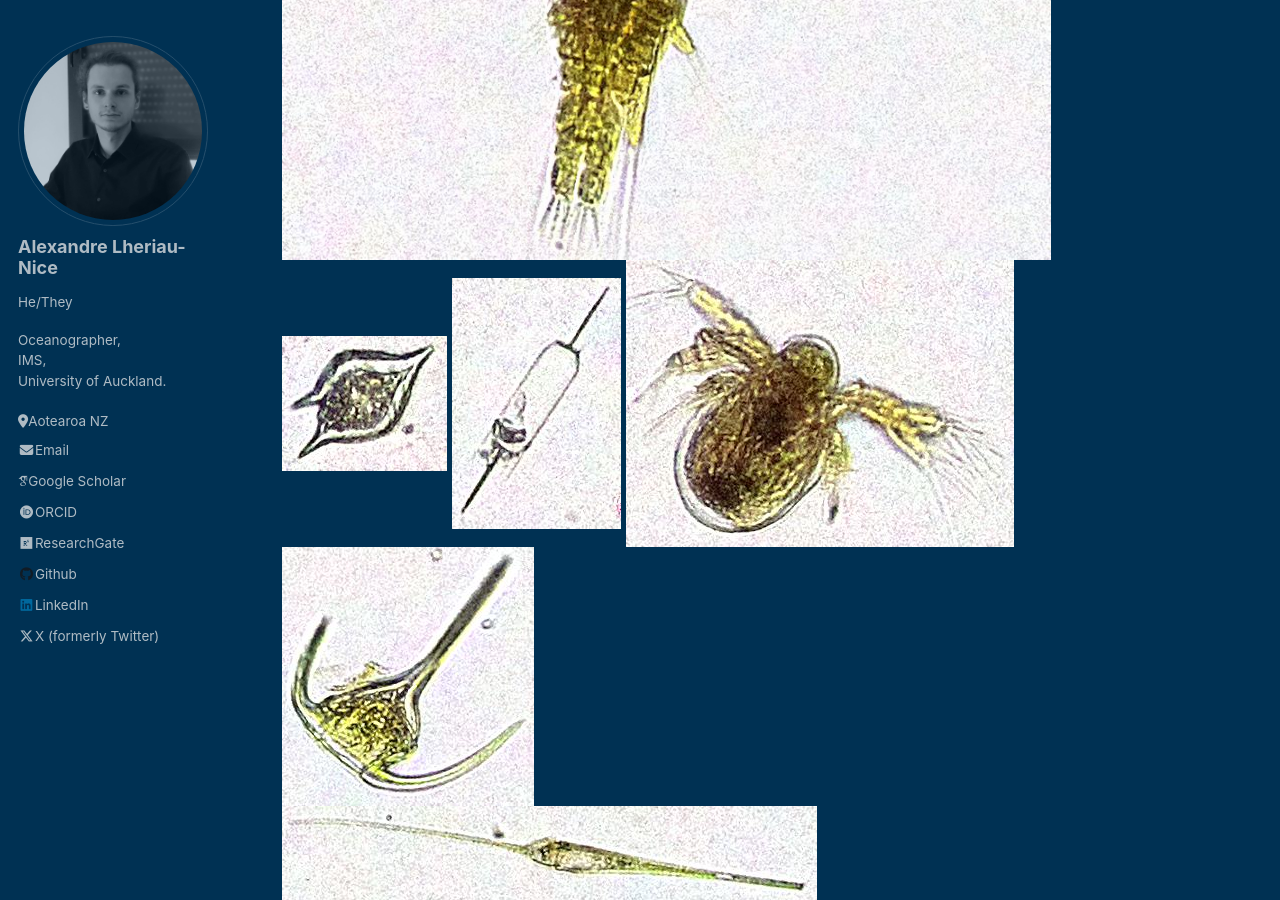
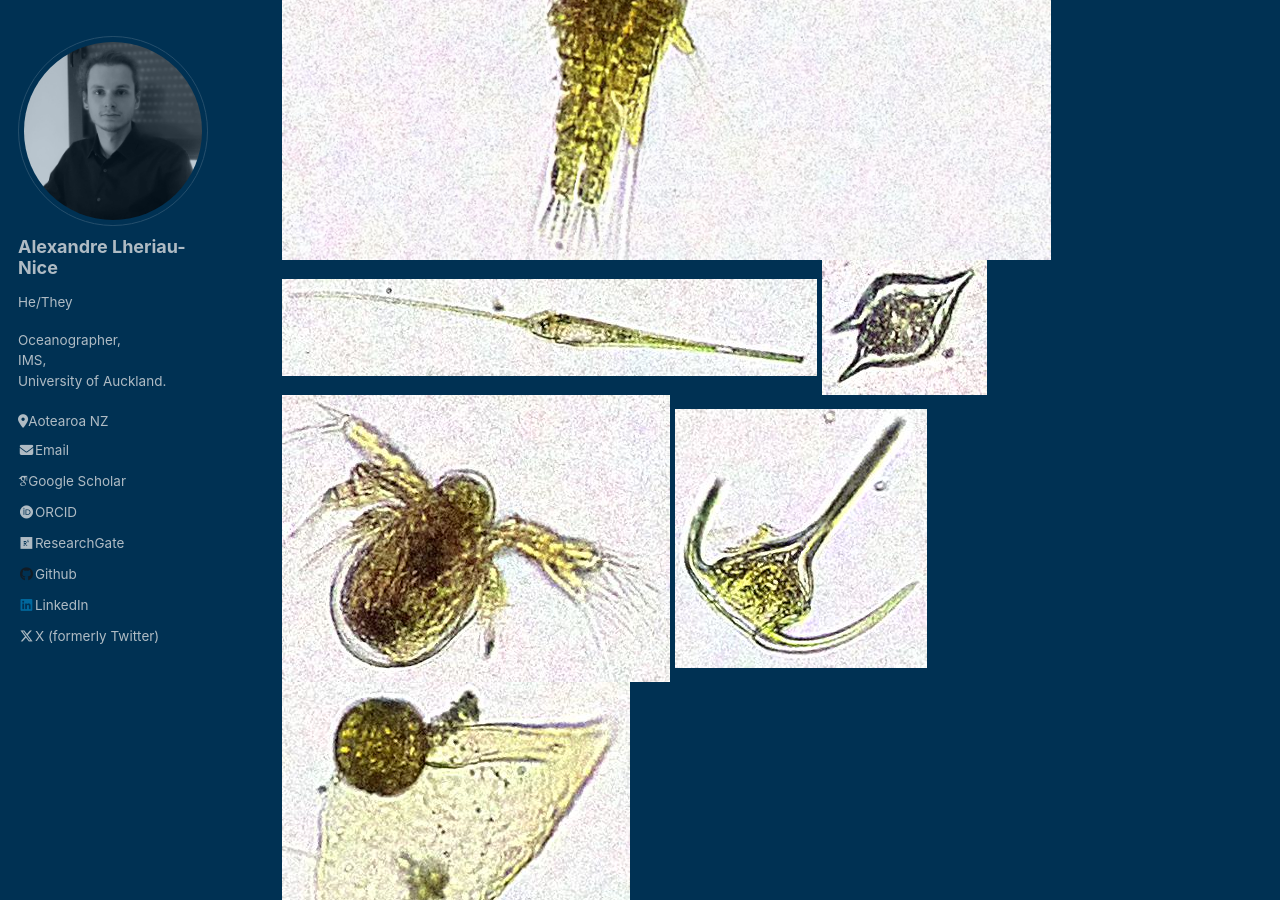
Before and after one commit to AlxLhrNc/AlxLhrNc.github.io, a Jekyll site: the page built from _portfolio/2024_EcoTaxa.md, in a window 1280 px wide and 900 px high, scrolled down 1559 px. Built offline with Jekyll 4.4.1, drawn with Linux system fonts in a browser that asks for light colours; some web fonts are replaced.

Commit message:
Update 2024_EcoTaxa.md

```diff
--- a/_portfolio/2024_EcoTaxa.md
+++ b/_portfolio/2024_EcoTaxa.md
@@ -11,22 +11,7 @@
 **Members:**
 Alice Della Penna, Alexandre Lhériau-Nice, Anne Fleur van Leeuwen, Claire van Eeghen, Gala Kayser Carro, Rayhee Kim, David Pierre Milesi-Gaches.
 
-<img src="/images/bidulfia_sp.jpg" height="200"/>
-<img src='/images/Ceratium_furca.jpg' height="200"/>
-<img src='/images/Chaetoceros_sp.jpg' height="200"/>
-<img src='/images/Copepoda.jpg' height="200"/>
-<img src='/images/Dinophyceae.jpg' height="200"/>
-<img src='/images/Dytilum_sp.jpg' height="200"/>
-<img src='/images/Nauplius.jpg' height="200"/>
-<img src='/images/Neocaratium_tripos.jpg' height="200"/>
-<img src='/images/Neoceratium_fusus.jpg' height="200"/>
-<img src='/images/Ornithocernus_sp.jpg' height="200"/>
-<img src='/images/Pleurosigma_sp.jpg' height="200"/>
-<img src='/images/Protoperidinium_oceanica.jpg' height="200"/>
-<img src='/images/Protoperidinium_pellucidum.jpg' height="200"/>
-<img src='/images/Pysocystis_lunala.jpg' height="200"/>
-<img src='/images/Radiolaria_sp.jpg' height="200"/>
-<img src='/images/Rhizosolenia_robusta.jpg' height="200"/>
+<img src="/images/bidulfia_sp.jpg" width=auto height="180"/> <img src='/images/Ceratium_furca.jpg' width=auto height="180"/> <img src='/images/Chaetoceros_sp.jpg' width=auto height="180"/> <img src='/images/Copepoda.jpg' width=auto height="180"/> <img src='/images/Neoceratium_fusus.jpg' width=auto height="180"/> <img src='/images/Dinophyceae.jpg' width=auto height="180"/> <img src='/images/Nauplius.jpg' width=auto height="180"/> <img src='/images/Neocaratium_tripos.jpg' width=auto height="180"/> <img src='/images/Ornithocernus_sp.jpg' width=auto height="180"/> <img src='/images/Pleurosigma_sp.jpg' width=auto height="180"/> <img src='/images/Protoperidinium_oceanica.jpg' width=auto height="180"/> <img src='/images/Protoperidinium_pellucidum.jpg' width=auto height="180"/> <img src='/images/Pysocystis_lunala.jpg' width=auto height="180"/> <img src='/images/Radiolaria_sp.jpg' width=auto height="180"/> <img src='/images/Dytilum_sp.jpg' width=auto height="180"/> <img src='/images/Rhizosolenia_robusta.jpg' width=auto height="180"/>
 
 Project access: [EcoTaxa](https://ecotaxa.obs-vlfr.fr/prj/11231).
 
```
